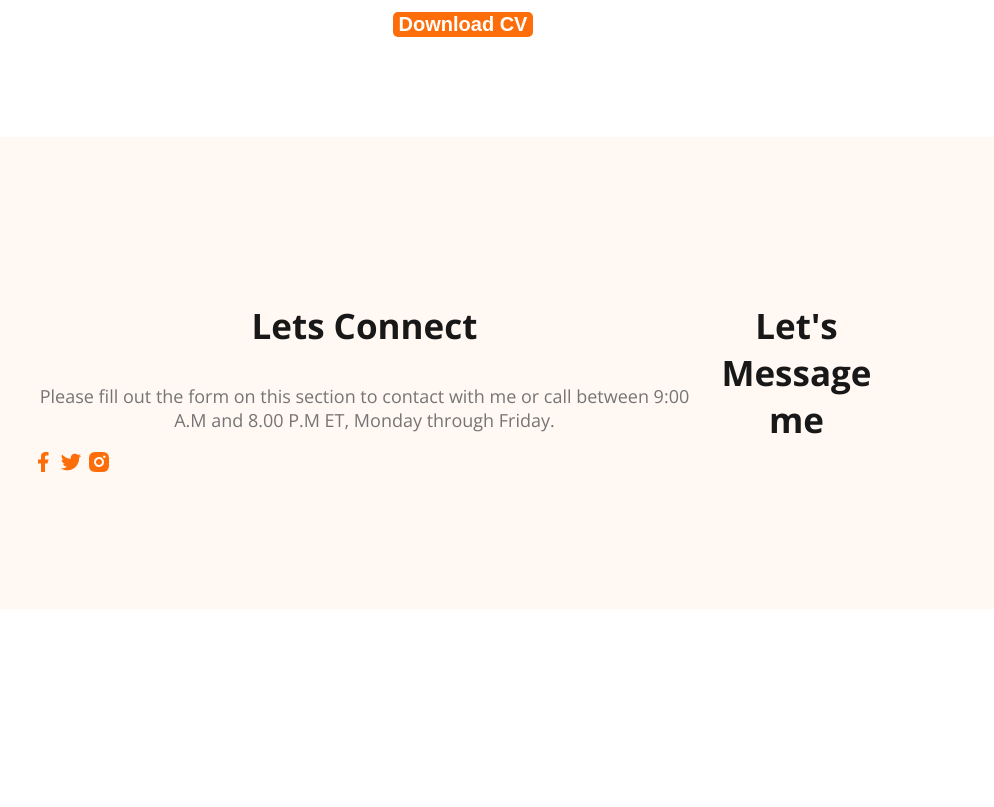
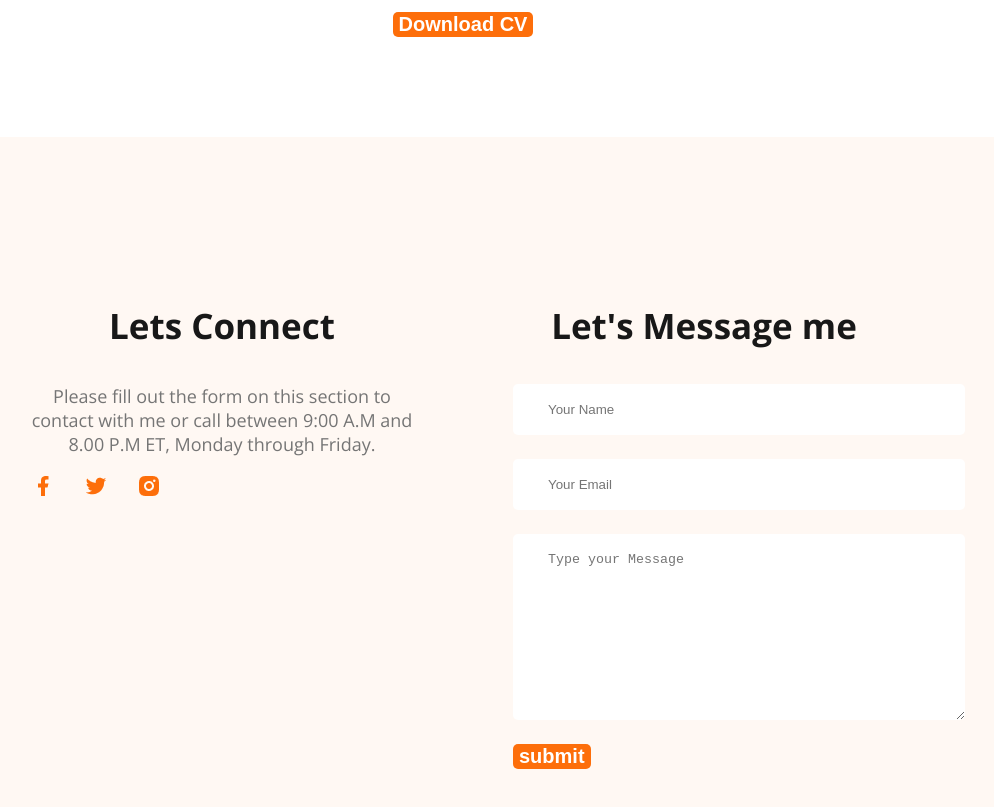
Before and after one commit to Rafatl35/Sample-Portfolio-Design, a plain HTML site: page index.html in a window 1280 px wide. Shown: the part 3220-4027 px from the top of the page, without its empty margins (177-1171 px from the left). Before the commit the page ends 3837 px from the top, so only its background shows below. Drawn offline with nearby package versions, Linux system fonts and the light colour scheme.

Commit message:
finished footer section with the contact form

```diff
--- a/index.html
+++ b/index.html
@@ -189,6 +189,12 @@
         </div>
         <div class="footer-column">
             <h3 class="section-title">Let's Message me</h3>
+            <form class="contact" action="">
+                <input type="text" name="" id="" placeholder="Your Name">
+                <input type="email" id="" name="" placeholder="Your Email">
+                <textarea name="" id="" cols="30" rows="10" placeholder="Type your Message" ></textarea>
+                <input class="btn-primary"type="submit" value="submit">
+            </form>
         </div>
     </footer>
 
--- a/styles/portfolio.css
+++ b/styles/portfolio.css
@@ -168,7 +168,25 @@
 }
 footer{
     display:flex;
+    gap: 100px;
     background-color: #FFF8F3;
     margin-top: 100px;
     padding: 130px 200px;
 }
+.footer-column{
+    width: 50%;
+}
+.social-links a{
+    margin-right: 25px;
+}
+
+.contact input[type="text"],.contact input[type="email"], textarea{
+    display: block;
+    margin-bottom: 24px;
+    padding: 18px 35px;
+    color: #757575;
+    border-radius: 5px;
+    background-color: #FFF;
+    border: 0;
+    width: 100%;
+}
```
